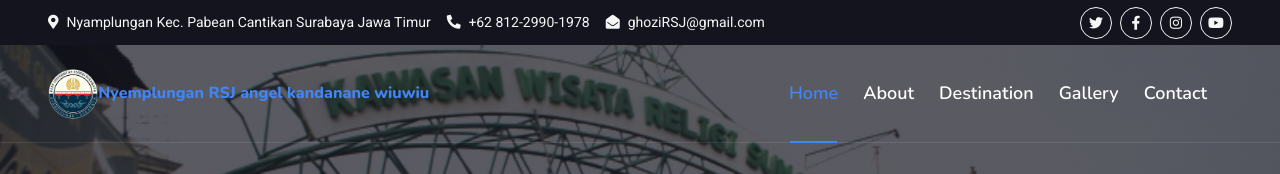
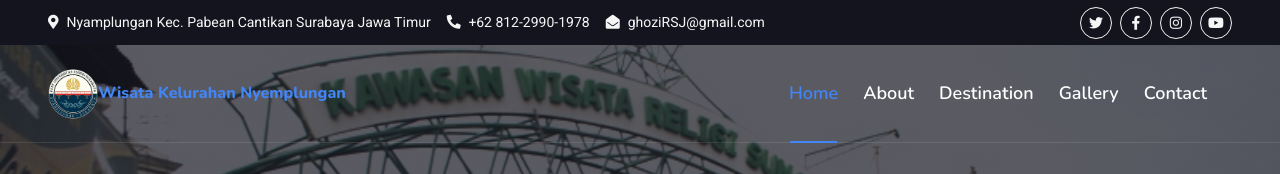
Before and after one commit to GBRNTada/WisataWeb, a plain HTML site: page index.html in a window 1280 px wide. Shown: the top 174 px of the page. Drawn offline with nearby package versions, Linux system fonts and the light colour scheme.

Commit message:
Update index.html

```diff
--- a/index.html
+++ b/index.html
@@ -71,7 +71,7 @@
     <div class="container-fluid position-relative p-0">
         <nav class="navbar navbar-expand-lg navbar-light px-4 px-lg-5 py-3 py-lg-0">
             <a href="" class="navbar-brand p-0">
-                <h6 class="text-primary m-0"><i></i><img src="img/0Logo.png" alt="Logo">Nyemplungan RSJ angel kandanane wiuwiu</h1>
+                <h6 class="text-primary m-0"><i></i><img src="img/0Logo.png" alt="Logo">Wisata Kelurahan Nyemplungan</h1>
 
             </a>
             <button class="navbar-toggler" type="button" data-bs-toggle="collapse" data-bs-target="#navbarCollapse">
```
